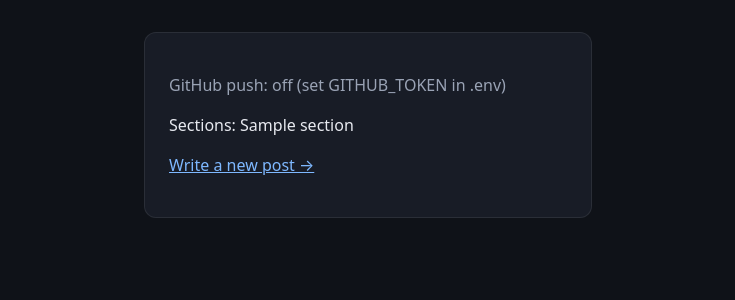
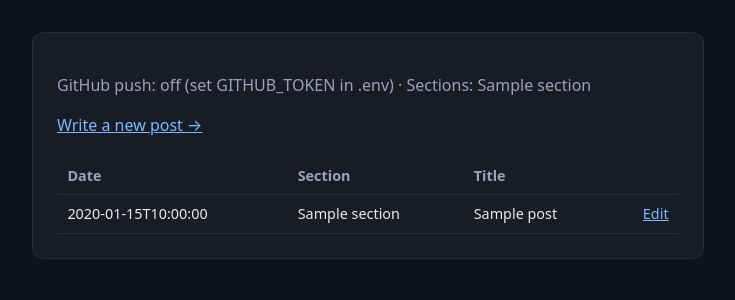
Before and after one commit to SwanyWu/meowoo, a FastAPI app: template templates/admin/dashboard.html in a window 1280 px wide. Shown: the part 68-368 px from the top of the page, without its empty margins (272-1007 px from the left). Run offline with FastAPI, Linux system fonts and the light colour scheme; the template is opened without the code that fills it: most values are stand-ins (such as "Sample title", 1, 10 or a date in 2020); parts of the project's set-up code (start-up, migrations or seed data) failed here and were passed over.

Commit message:
Add post list, edit, and delete in admin plus README.
Dashboard manages ramble Markdown sources with optional GitHub deletes; documents local uvicorn and build commands.

Co-authored-by: Cursor <cursoragent@cursor.com>

```diff
--- a/admin/main.py
+++ b/admin/main.py
@@ -12,7 +12,14 @@ from starlette.middleware.sessions import SessionMiddleware
 from admin.auth import LoginRequired, login, logout, require_auth
 from admin.config import Settings, get_settings
 from publisher.github_client import GitHubError
-from publisher.publish import PublishDraft, publish_post
+from publisher.publish import (
+    PublishDraft,
+    delete_post,
+    list_manageable_posts,
+    load_post_source,
+    publish_post,
+    update_post,
+)
 
 ROOT = Path(__file__).resolve().parent.parent
 templates = Jinja2Templates(directory=str(ROOT / "templates" / "admin"))
@@ -37,6 +44,129 @@ app.add_middleware(SessionMiddleware, secret_key=_settings.secret_key, https_onl
 @app.exception_handler(LoginRequired)
 async def _login_required(_request: Request, _exc: LoginRequired) -> RedirectResponse:
     return RedirectResponse("/login", status_code=303)
+
+
+def _form_fields(
+    *,
+    section: str,
+    title: str,
+    slug: str,
+    post_date: str,
+    excerpt: str,
+    description: str,
+    post_vibe: str,
+    body: str,
+) -> dict[str, str]:
+    return {
+        "section": section,
+        "title": title,
+        "slug": slug,
+        "post_date": post_date,
+        "excerpt": excerpt,
+        "description": description,
+        "post_vibe": post_vibe,
+        "body": body,
+    }
+
+
+def _parse_draft_from_form(
+    *,
+    section: str,
+    title: str,
+    slug: str,
+    post_date: str,
+    excerpt: str,
+    description: str,
+    post_vibe: str,
+    body: str,
+    push_github: str,
+    cfg: Settings,
+) -> tuple[PublishDraft, dict[str, str] | None]:
+    form = _form_fields(
+        section=section,
+        title=title,
+        slug=slug,
+        post_date=post_date,
+        excerpt=excerpt,
+        description=description,
+        post_vibe=post_vibe,
+        body=body,
+    )
+    wants_github = push_github == "on"
+    if wants_github and not cfg.github_enabled:
+        return (
+            PublishDraft(
+                section=section,
+                title="",
+                body="",
+                excerpt="",
+                post_date=date.today(),
+                push_github=False,
+            ),
+            form,
+        )
+
+    try:
+        parsed_date = date.fromisoformat(post_date)
+    except ValueError as exc:
+        raise HTTPException(status_code=400, detail="Invalid date") from exc
+
+    draft = PublishDraft(
+        section=section,
+        title=title.strip(),
+        body=body,
+        excerpt=excerpt.strip(),
+        post_date=parsed_date,
+        slug=slug.strip() or None,
+        description=description.strip() or None,
+        post_vibe=post_vibe.strip() or None,
+        push_github=wants_github,
+    )
+    return draft, None
+
+
+def _success_message(result, draft: PublishDraft, *, verb: str) -> str:
+    paths = ", ".join(p.relative_to(ROOT).as_posix() for p in result.written_paths)
+    msg = f"{verb} {result.markdown_path.relative_to(ROOT)}. Built: {paths or '(unchanged HTML)'}."
+    if result.github_pushed and result.commit_sha:
+        msg += f" Pushed to GitHub ({result.commit_sha[:7]})."
+    return msg
+
+
+def _post_form_context(
+    cfg: Settings,
+    *,
+    page_title: str,
+    header_title: str,
+    form_action: str,
+    submit_label: str,
+    edit_mode: bool = False,
+    original_section: str | None = None,
+    original_slug: str | None = None,
+    form: dict | None = None,
+    error: str | None = None,
+    success: str | None = None,
+) -> dict:
+    return {
+        "sections": cfg.publish_sections,
+        "today": date.today().isoformat(),
+        "github_enabled": cfg.github_enabled,
+        "page_title": page_title,
+        "header_title": header_title,
+        "form_action": form_action,
+        "submit_label": submit_label,
+        "edit_mode": edit_mode,
+        "original_section": original_section,
+        "original_slug": original_slug,
+        "form": form,
+        "error": error,
+        "success": success,
+    }
+
+
+def _assert_section(cfg: Settings, section: str) -> None:
+    if section not in cfg.publish_sections:
+        raise HTTPException(status_code=404, detail="Section not allowed")
 
 
 @app.get("/health")
@@ -82,12 +212,14 @@ def logout_submit(request: Request) -> RedirectResponse:
 @app.get("/admin", response_class=HTMLResponse)
 def admin_home(request: Request, cfg: Settings = Depends(settings)) -> HTMLResponse:
     require_auth(request)
+    posts = list_manageable_posts(cfg.publish_sections)
     return templates.TemplateResponse(
         request,
         "dashboard.html",
         {
             "sections": cfg.publish_sections,
             "github_enabled": cfg.github_enabled,
+            "posts": posts,
         },
     )
 
@@ -95,17 +227,14 @@ def admin_home(request: Request, cfg: Settings = Depends(settings)) -> HTMLRespo
 @app.get("/admin/new", response_class=HTMLResponse)
 def new_post_page(request: Request, cfg: Settings = Depends(settings)) -> HTMLResponse:
     require_auth(request)
-    return templates.TemplateResponse(
-        request,
-        "new_post.html",
-        {
-            "sections": cfg.publish_sections,
-            "today": date.today().isoformat(),
-            "github_enabled": cfg.github_enabled,
-            "error": None,
-            "success": None,
-        },
+    ctx = _post_form_context(
+        cfg,
+        page_title="New post",
+        header_title="New post",
+        form_action="/admin/publish",
+        submit_label="Publish",
     )
+    return templates.TemplateResponse(request, "post_form.html", ctx)
 
 
 @app.post("/admin/publish", response_class=HTMLResponse)
@@ -123,75 +252,196 @@ def publish_form(
     cfg: Settings = Depends(settings),
 ) -> HTMLResponse:
     require_auth(request)
+    _assert_section(cfg, section)
 
-    if section not in cfg.publish_sections:
-        raise HTTPException(status_code=400, detail="Section not allowed")
-
-    try:
-        parsed_date = date.fromisoformat(post_date)
-    except ValueError as exc:
-        raise HTTPException(status_code=400, detail="Invalid date") from exc
-
-    wants_github = push_github == "on"
-    if wants_github and not cfg.github_enabled:
-        ctx = {
-            "sections": cfg.publish_sections,
-            "today": date.today().isoformat(),
-            "github_enabled": cfg.github_enabled,
-            "error": "GitHub push is checked but GITHUB_TOKEN is not set in .env.",
-            "success": None,
-            "form": {
-                "section": section,
-                "title": title,
-                "slug": slug,
-                "post_date": post_date,
-                "excerpt": excerpt,
-                "description": description,
-                "post_vibe": post_vibe,
-                "body": body,
-            },
-        }
-        return templates.TemplateResponse(request, "new_post.html", ctx, status_code=400)
-
-    draft = PublishDraft(
+    draft, form = _parse_draft_from_form(
         section=section,
-        title=title.strip(),
+        title=title,
+        slug=slug,
+        post_date=post_date,
+        excerpt=excerpt,
+        description=description,
+        post_vibe=post_vibe,
         body=body,
-        excerpt=excerpt.strip(),
-        post_date=parsed_date,
-        slug=slug.strip() or None,
-        description=description.strip() or None,
-        post_vibe=post_vibe.strip() or None,
-        push_github=wants_github,
+        push_github=push_github,
+        cfg=cfg,
     )
-
-    ctx = {
-        "sections": cfg.publish_sections,
-        "today": date.today().isoformat(),
-        "github_enabled": cfg.github_enabled,
-        "error": None,
-        "success": None,
-        "form": {
-            "section": section,
-            "title": title,
-            "slug": slug,
-            "post_date": post_date,
-            "excerpt": excerpt,
-            "description": description,
-            "post_vibe": post_vibe,
-            "body": body,
-        },
-    }
+    ctx = _post_form_context(
+        cfg,
+        page_title="New post",
+        header_title="New post",
+        form_action="/admin/publish",
+        submit_label="Publish",
+        form=form or _form_fields(
+            section=section,
+            title=title,
+            slug=slug,
+            post_date=post_date,
+            excerpt=excerpt,
+            description=description,
+            post_vibe=post_vibe,
+            body=body,
+        ),
+    )
+    if form is not None:
+        ctx["error"] = "GitHub push is checked but GITHUB_TOKEN is not set in .env."
+        return templates.TemplateResponse(request, "post_form.html", ctx, status_code=400)
 
     try:
         result = publish_post(draft, cfg.github_config() if draft.push_github else None)
     except (GitHubError, ValueError) as exc:
         ctx["error"] = str(exc)
-        return templates.TemplateResponse(request, "new_post.html", ctx, status_code=400)
+        return templates.TemplateResponse(request, "post_form.html", ctx, status_code=400)
 
-    paths = ", ".join(p.relative_to(ROOT).as_posix() for p in result.written_paths)
-    msg = f"Saved {result.markdown_path.relative_to(ROOT)}. Built: {paths or '(unchanged HTML)'}."
-    if result.github_pushed and result.commit_sha:
-        msg += f" Pushed to GitHub ({result.commit_sha[:7]})."
-    ctx["success"] = msg
-    return templates.TemplateResponse(request, "new_post.html", ctx)
+    ctx["success"] = _success_message(result, draft, verb="Saved")
+    return templates.TemplateResponse(request, "post_form.html", ctx)
+
+
+@app.get("/admin/edit/{section}/{slug}", response_class=HTMLResponse)
+def edit_post_page(
+    request: Request,
+    section: str,
+    slug: str,
+    cfg: Settings = Depends(settings),
+) -> HTMLResponse:
+    require_auth(request)
+    _assert_section(cfg, section)
+    try:
+        src = load_post_source(section, slug)
+    except ValueError as exc:
+        raise HTTPException(status_code=404, detail=str(exc)) from exc
+
+    ctx = _post_form_context(
+        cfg,
+        page_title="Edit post",
+        header_title="Edit post",
+        form_action=f"/admin/edit/{section}/{slug}",
+        submit_label="Save changes",
+        edit_mode=True,
+        original_section=section,
+        original_slug=slug,
+        form={
+            "section": src.section,
+            "title": src.title,
+            "slug": src.slug,
+            "post_date": src.post_date.isoformat(),
+            "excerpt": src.excerpt,
+            "description": src.description or "",
+            "post_vibe": src.post_vibe or "",
+            "body": src.body,
+        },
+    )
+    return templates.TemplateResponse(request, "post_form.html", ctx)
+
+
+@app.post("/admin/edit/{section}/{slug}", response_class=HTMLResponse)
+def edit_post_submit(
+    request: Request,
+    section: str,
+    slug: str,
+    original_section: str = Form(...),
+    original_slug: str = Form(...),
+    title: str = Form(...),
+    new_slug: str = Form("", alias="slug"),
+    post_date: str = Form(...),
+    excerpt: str = Form(...),
+    description: str = Form(""),
+    post_vibe: str = Form(""),
+    body: str = Form(...),
+    push_github: str = Form(""),
+    cfg: Settings = Depends(settings),
+) -> HTMLResponse:
+    require_auth(request)
+    _assert_section(cfg, section)
+    if section != original_section or slug != original_slug:
+        raise HTTPException(status_code=400, detail="URL does not match post identity")
+
+    draft, form = _parse_draft_from_form(
+        section=original_section,
+        title=title,
+        slug=new_slug,
+        post_date=post_date,
+        excerpt=excerpt,
+        description=description,
+        post_vibe=post_vibe,
+        body=body,
+        push_github=push_github,
+        cfg=cfg,
+    )
+    ctx = _post_form_context(
+        cfg,
+        page_title="Edit post",
+        header_title="Edit post",
+        form_action=f"/admin/edit/{section}/{slug}",
+        submit_label="Save changes",
+        edit_mode=True,
+        original_section=original_section,
+        original_slug=original_slug,
+        form=form
+        or _form_fields(
+            section=original_section,
+            title=title,
+            slug=new_slug,
+            post_date=post_date,
+            excerpt=excerpt,
+            description=description,
+            post_vibe=post_vibe,
+            body=body,
+        ),
+    )
+    if form is not None:
+        ctx["error"] = "GitHub push is checked but GITHUB_TOKEN is not set in .env."
+        return templates.TemplateResponse(request, "post_form.html", ctx, status_code=400)
+
+    try:
+        existing = load_post_source(original_section, original_slug)
+    except ValueError as exc:
+        raise HTTPException(status_code=404, detail=str(exc)) from exc
+    draft.page_class = existing.page_class
+    draft.subtitle = existing.subtitle
+    draft.tags = existing.tags
+
+    try:
+        result = update_post(
+            original_section,
+            original_slug,
+            draft,
+            cfg.github_config() if draft.push_github else None,
+        )
+    except (GitHubError, ValueError) as exc:
+        ctx["error"] = str(exc)
+        return templates.TemplateResponse(request, "post_form.html", ctx, status_code=400)
+
+    if result.slug != original_slug:
+        return RedirectResponse(f"/admin/edit/{original_section}/{result.slug}", status_code=303)
+
+    ctx["original_slug"] = result.slug
+    ctx["success"] = _success_message(result, draft, verb="Updated")
+    return templates.TemplateResponse(request, "post_form.html", ctx)
+
+
+@app.post("/admin/delete/{section}/{slug}")
+def delete_post_submit(
+    request: Request,
+    section: str,
+    slug: str,
+    push_github: str = Form(""),
+    cfg: Settings = Depends(settings),
+) -> RedirectResponse:
+    require_auth(request)
+    _assert_section(cfg, section)
+    wants_github = push_github == "on"
+    if wants_github and not cfg.github_enabled:
+        raise HTTPException(status_code=400, detail="GITHUB_TOKEN is not set")
+
+    try:
+        delete_post(
+            section,
+            slug,
+            push_github=wants_github,
+            github=cfg.github_config() if wants_github else None,
+        )
+    except (GitHubError, ValueError) as exc:
+        raise HTTPException(status_code=400, detail=str(exc)) from exc
+
+    return RedirectResponse("/admin", status_code=303)
--- a/admin/static/admin.css
+++ b/admin/static/admin.css
@@ -113,3 +113,51 @@ button.secondary {
   border: 1px solid rgba(255, 255, 255, 0.2);
   color: #e8eaf0;
 }
+
+button.danger {
+  background: #c94a4a;
+  color: #fff;
+}
+
+.form-actions {
+  display: flex;
+  flex-wrap: wrap;
+  gap: 0.75rem;
+  align-items: center;
+}
+
+.toolbar {
+  margin: 0 0 1.25rem;
+}
+
+.post-table {
+  width: 100%;
+  border-collapse: collapse;
+  font-size: 0.9rem;
+}
+
+.post-table th,
+.post-table td {
+  text-align: left;
+  padding: 0.5rem 0.65rem;
+  border-bottom: 1px solid rgba(255, 255, 255, 0.08);
+}
+
+.post-table th {
+  color: #9aa3b5;
+  font-weight: 600;
+}
+
+.post-table .actions {
+  text-align: right;
+  white-space: nowrap;
+}
+
+.nowrap {
+  white-space: nowrap;
+}
+
+input:disabled {
+  opacity: 0.7;
+  cursor: not-allowed;
+}
--- a/templates/admin/dashboard.html
+++ b/templates/admin/dashboard.html
@@ -13,13 +13,40 @@
         <button type="submit" class="secondary">Log out</button>
       </form>
     </header>
-    <main class="admin-card">
+    <main class="admin-card admin-card--wide">
       <p class="muted">
         GitHub push:
         {% if github_enabled %}enabled{% else %}off (set GITHUB_TOKEN in .env){% endif %}
+        · Sections: {{ sections | join(", ") }}
       </p>
-      <p>Sections: {{ sections | join(", ") }}</p>
-      <p><a href="/admin/new">Write a new post →</a></p>
+      <p class="toolbar"><a href="/admin/new">Write a new post →</a></p>
+
+      {% if posts %}
+      <table class="post-table">
+        <thead>
+          <tr>
+            <th>Date</th>
+            <th>Section</th>
+            <th>Title</th>
+            <th></th>
+          </tr>
+        </thead>
+        <tbody>
+          {% for post in posts %}
+          <tr>
+            <td class="nowrap">{{ post.post_date.isoformat() }}</td>
+            <td>{{ post.section }}</td>
+            <td>{{ post.title }}</td>
+            <td class="actions">
+              <a href="/admin/edit/{{ post.section }}/{{ post.slug }}">Edit</a>
+            </td>
+          </tr>
+          {% endfor %}
+        </tbody>
+      </table>
+      {% else %}
+      <p class="muted">No posts in content/ yet.</p>
+      {% endif %}
     </main>
   </body>
 </html>
```
Also changed, not shown: publisher/github_client.py (+10 -2 lines), publisher/publish.py (+214 -13 lines), templates/admin/post_form.html (renamed from templates/admin/new_post.html, +26 -4 lines), README.md (added).
